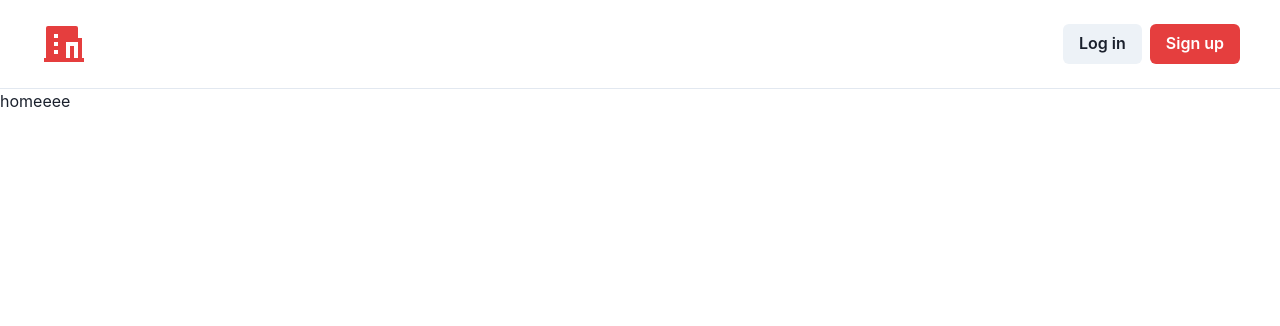
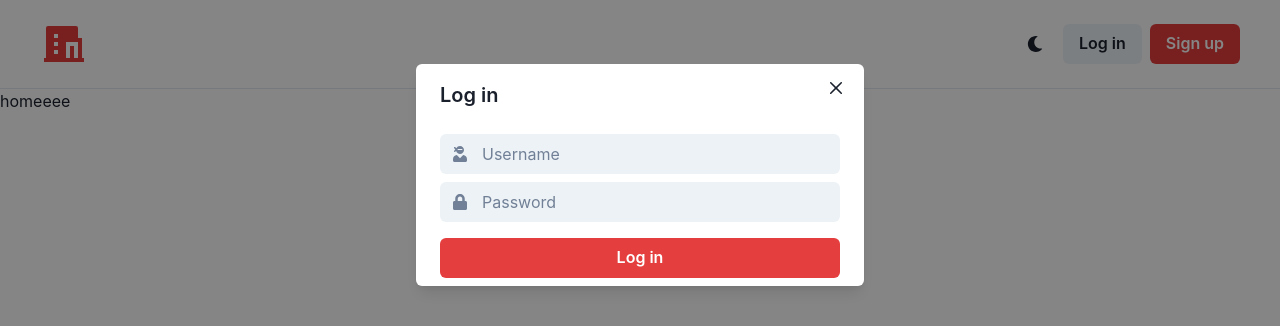
Before and after one commit to charmheroku/remarkable-booking-frontend, a React (Create React App) app: page / in a window 1280 px wide. Both pictures are taken after a click on the button "Log in". Shown: the top 326 px of the page. Built offline with nearby package versions, Linux system fonts and the light colour scheme.

Commit message:
add modal chakra

```diff
--- a/src/components/Root.tsx
+++ b/src/components/Root.tsx
@@ -1,8 +1,27 @@
-import { Box, Button, HStack } from "@chakra-ui/react";
+import {
+  Box,
+  Button,
+  HStack,
+  IconButton,
+  Input,
+  InputGroup,
+  InputLeftElement,
+  Modal,
+  ModalBody,
+  ModalCloseButton,
+  ModalContent,
+  ModalFooter,
+  ModalHeader,
+  ModalOverlay,
+  useDisclosure,
+  VStack,
+} from "@chakra-ui/react";
 import { Link, Outlet } from "react-router-dom";
 import { RiHotelFill } from "react-icons/ri";
+import { FaMoon, FaUserNinja, FaLock } from "react-icons/fa";
 
 export default function Root() {
+  const { isOpen, onClose, onOpen } = useDisclosure();
   return (
     <Box>
       <HStack
@@ -17,11 +36,50 @@
           </Link>
         </Box>
         <HStack spacing={2}>
-          <Button>Log in</Button>
+          <IconButton
+            variant={"ghost"}
+            aria-label="Toggle dark mode"
+            icon={<FaMoon />}
+          />
+          <Button onClick={onOpen}>Log in</Button>
           <Button colorScheme={"red"}>Sign up</Button>
         </HStack>
+        <Modal onClose={onClose} isOpen={isOpen}>
+          <ModalOverlay />
+          <ModalContent>
+            <ModalHeader>Log in</ModalHeader>
+            <ModalCloseButton />
+            <ModalBody>
+              <VStack>
+                <InputGroup size={"md"}>
+                  <InputLeftElement
+                    children={
+                      <Box color="gray.500">
+                        <FaUserNinja />
+                      </Box>
+                    }
+                  />
+                  <Input variant={"filled"} placeholder="Username" />
+                </InputGroup>
+                <InputGroup>
+                  <InputLeftElement
+                    children={
+                      <Box color="gray.500">
+                        <FaLock />
+                      </Box>
+                    }
+                  />
+                  <Input variant={"filled"} placeholder="Password" />
+                </InputGroup>
+              </VStack>
+              <Button mt={4} colorScheme={"red"} w="100%">
+                Log in
+              </Button>
+            </ModalBody>
+          </ModalContent>
+        </Modal>
       </HStack>
-      <Outlet/>
+      <Outlet />
     </Box>
   );
 }
```
